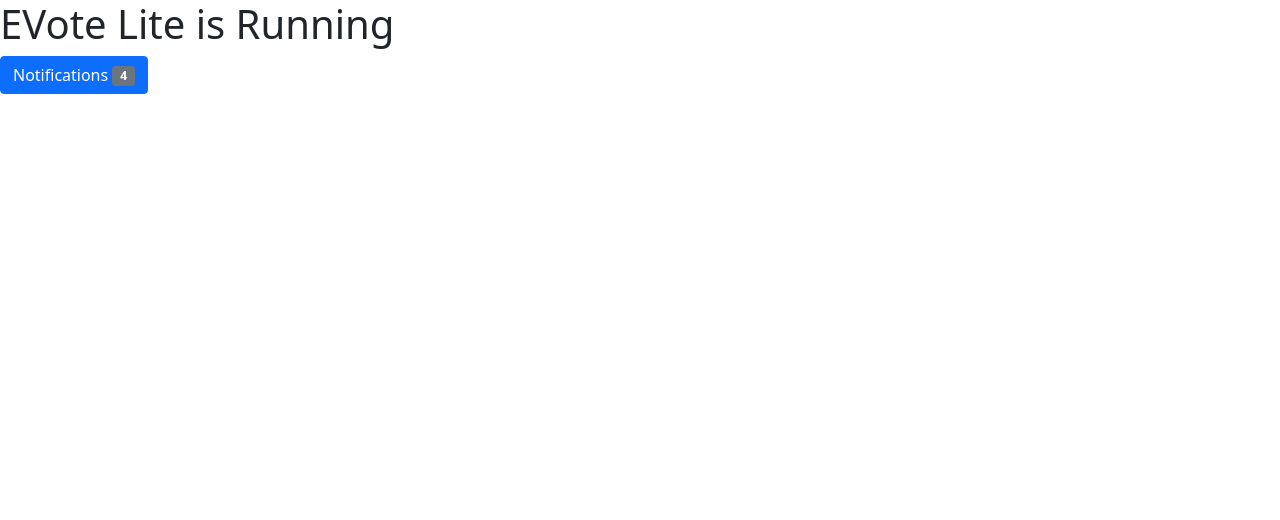
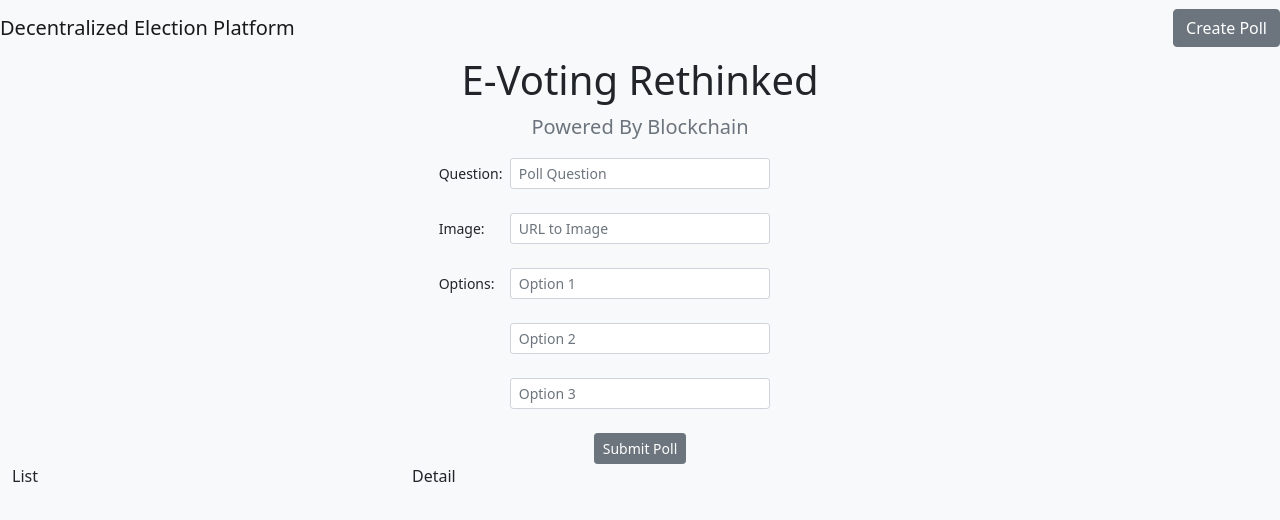
Before and after one commit to SanjayB-28/EVote_Lite, an Angular app: page / in a window 1280 px wide. Shown: the top 520 px of the page. Built offline with nearby package versions, Linux system fonts and the light colour scheme.

Commit message:
Pollcreateview

```diff
--- a/src/app/app.component.html
+++ b/src/app/app.component.html
@@ -1,4 +1,22 @@
-<h1>EVote Lite is Running</h1>
-<button type="button" class="btn btn-primary">
-  Notifications <span class="badge bg-secondary">4</span>
-</button>
+<nav class="navbar navbar-light bg-light">
+  <a class="navbar-brand mr-auto" href="#">Decentralized Election Platform</a>
+  <button type="button" class="btn btn-secondary">Create Poll</button>
+</nav>
+
+<section class="jumpotron bg-light text-center">
+  <h1>E-Voting Rethinked</h1>
+  <p class="lead text-muted">
+    Powered By Blockchain
+  </p>
+</section>
+
+<app-poll-create></app-poll-create>
+
+<div class="d-flex">
+  <div class="container poll-list">
+    List
+  </div>
+  <div class="container poll-detail">
+    Detail
+  </div>
+</div>
--- a/src/app/app.component.scss
+++ b/src/app/app.component.scss
@@ -0,0 +1,3 @@
+.poll-list{
+  max-width: 400px;
+}
--- /dev/null
+++ b/src/app/poll-create/poll-create.component.html
@@ -0,0 +1,80 @@
+<form class="container col-sm-4">
+  <div class="form-group row">
+    <label class="col-sm-2 col-form-label col-form-label-sm">
+      Question:
+    </label>
+    <div class="col-sm-8">
+      <input
+        type="text"
+        class="form-control form-control-sm"
+        placeholder="Poll Question"
+      />
+    </div>
+  </div>
+
+  <br>
+
+  <div class="form-group row">
+    <label class="col-sm-2 col-form-label col-form-label-sm">
+      Image:
+    </label>
+    <div class="col-sm-8">
+      <input
+        type="text"
+        class="form-control form-control-sm"
+        placeholder="URL to Image"
+      />
+    </div>
+  </div>
+
+  <br>
+
+  <div class="form-group row">
+    <label class="col-sm-2 col-form-label col-form-label-sm">
+      Options:
+    </label>
+    <div class="col-sm-8">
+      <input
+        type="text"
+        class="form-control form-control-sm"
+        placeholder="Option 1"
+      />
+    </div>
+  </div>
+
+  <br>
+
+  <div class="form-group row">
+    <label class="col-sm-2 col-form-label col-form-label-sm">
+
+    </label>
+    <div class="col-sm-8">
+      <input
+        type="text"
+        class="form-control form-control-sm"
+        placeholder="Option 2"
+      />
+    </div>
+  </div>
+
+  <br>
+
+  <div class="form-group row">
+    <label class="col-sm-2 col-form-label col-form-label-sm">
+
+    </label>
+    <div class="col-sm-8">
+      <input
+        type="text"
+        class="form-control form-control-sm"
+        placeholder="Option 3"
+      />
+    </div>
+  </div>
+
+  <br>
+
+  <div class="d-flex justify-content-center">
+    <button type="submit" class="btn btn-sm btn-secondary">Submit Poll</button>
+  </div>
+</form>
--- /dev/null
+++ b/src/app/poll-create/poll-create.component.ts
@@ -0,0 +1,21 @@
+import { Component, OnInit } from '@angular/core';
+import { FormBuilder, FormGroup, Validators } from '@angular/forms';
+
+@Component({
+  selector: 'app-poll-create',
+  templateUrl: './poll-create.component.html',
+  styleUrls: ['./poll-create.component.scss']
+})
+export class PollCreateComponent {
+  pollForm: FormGroup;
+
+  constructor(private fb: FormBuilder) {
+    this.pollForm = this.fb.group({
+      question: this.fb.control('',[Validators.required]),
+      image: this.fb.control(''),
+      op1: this.fb.control(''),
+      op2: this.fb.control(''),
+      op3: this.fb.control(''),
+    });
+  }
+}
--- a/src/index.html
+++ b/src/index.html
@@ -18,7 +18,7 @@
       crossorigin="anonymous"
     ></script>
   </head>
-  <body>
+  <body class="bg-light">
     <app-root></app-root>
   </body>
 </html>
```
Also changed, not shown: src/app/app.module.ts (+7 -2 lines), src/app/types.ts (added, +12 -0 lines), src/app/poll-create/poll-create.component.scss (added).
